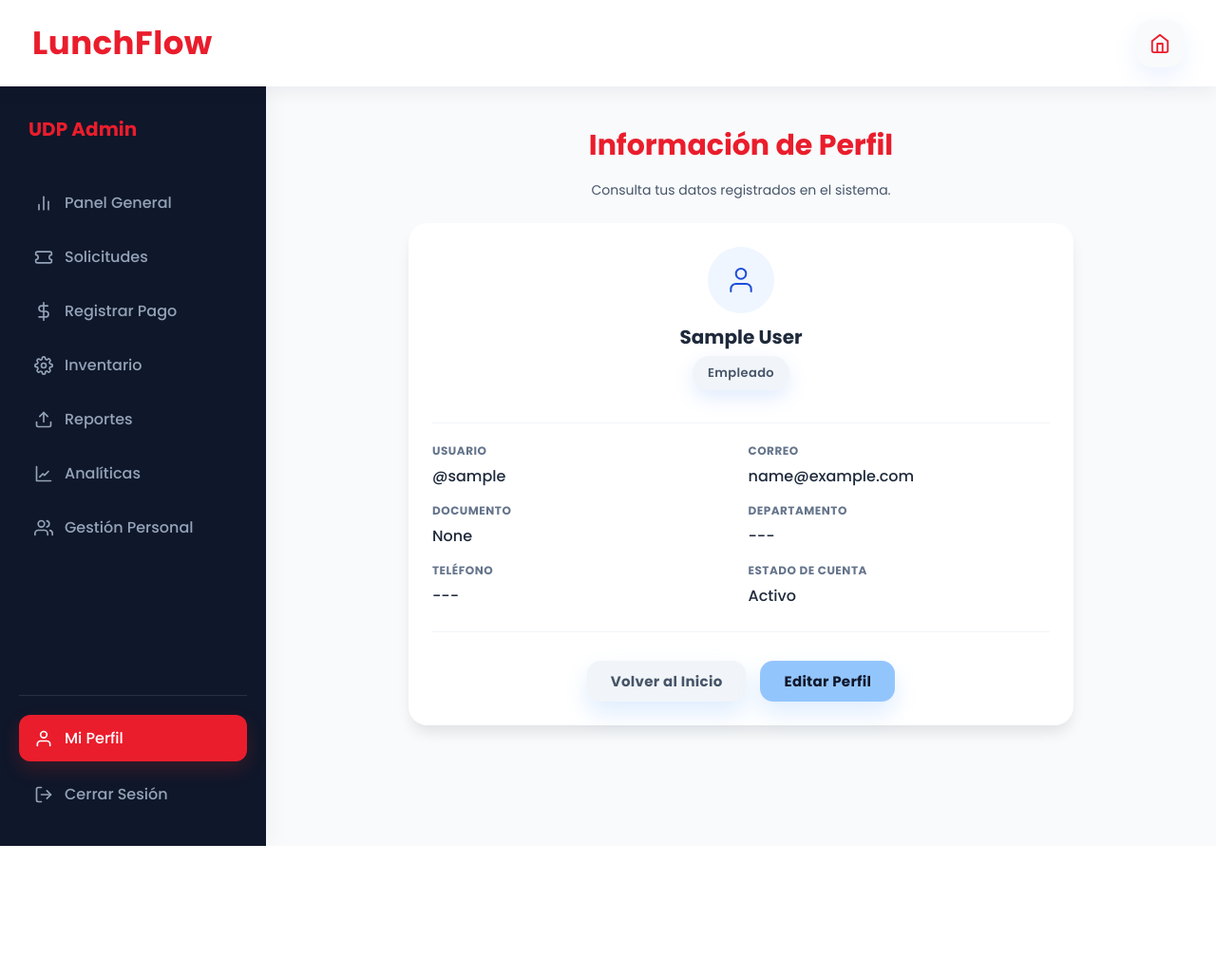
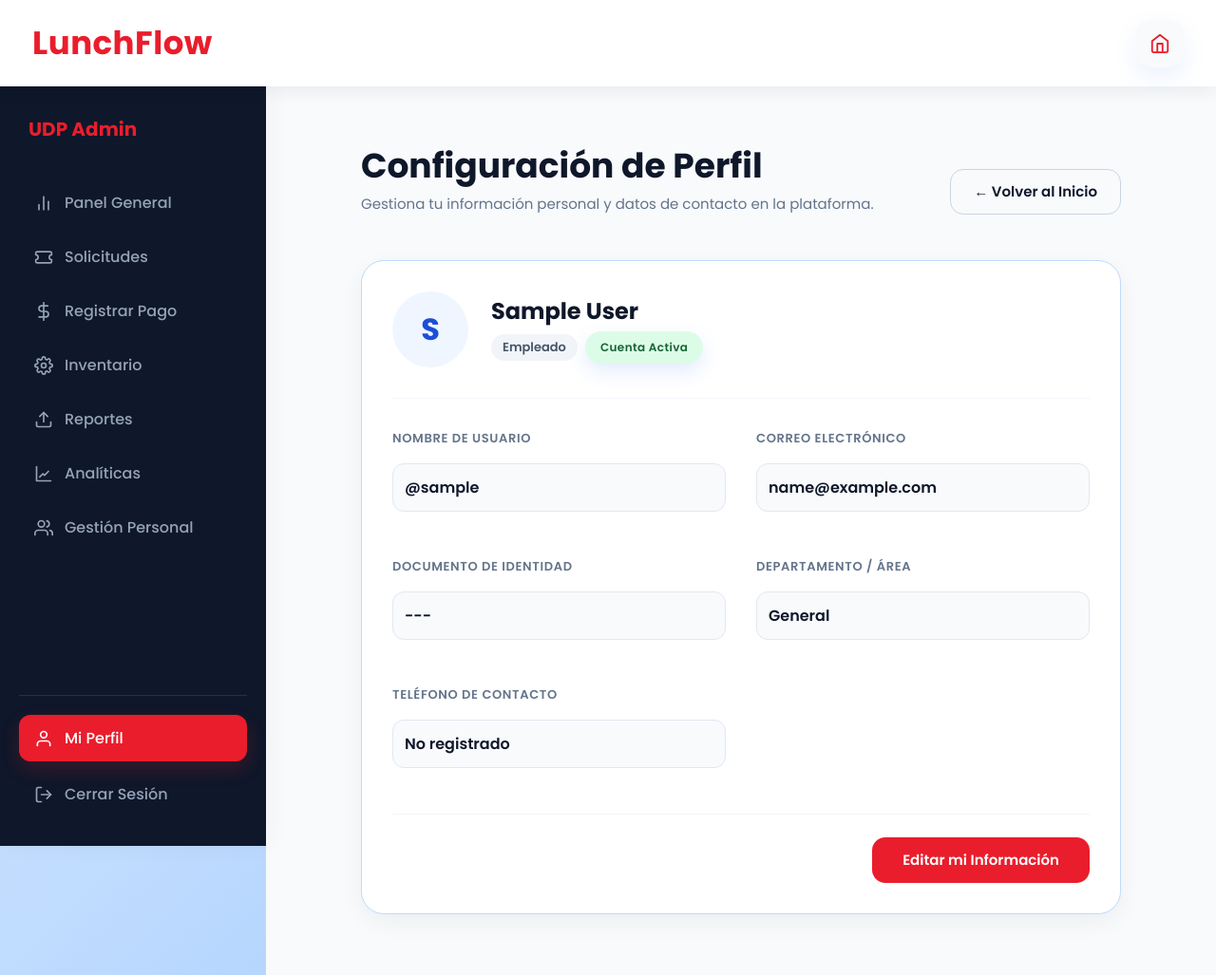
Before and after one commit to juansimonEAFIT/Proyecto2_EAFIT, a Django app: page /perfil/ in a window 1280 px wide. Shown: the whole page at 95% size. Before the commit the page ends 891 px from the top, so only its background shows below. Run offline with Django 5.2, Linux system fonts and the light colour scheme; the visitor is signed in with stand-in values (Sample User, id 1).

Commit message:
UI: Estandarización de Perfil y ajustes finales en Reportes, Analíticas e Inventario

```diff
--- a/users/templates/accounts/perfil.html
+++ b/users/templates/accounts/perfil.html
@@ -3,71 +3,80 @@
 {% block title %}Mi Perfil - LunchFlow{% endblock %}
 
 {% block content %}
-<div class="contenedor-interior" style="max-width: 700px;">
-    <div class="encabezado-interior">
-        <h1 class="titulo-central">Información de Perfil</h1>
-        <p class="subtitulo">Consulta tus datos registrados en el sistema.</p>
+<div class="admin-layout-container" style="max-width: 800px;">
+    <div class="admin-page-header" style="margin-bottom: 24px;">
+        <div>
+            <h1 class="admin-page-title">Configuración de Perfil</h1>
+            <p class="admin-page-subtitle">Gestiona tu información personal y datos de contacto en la plataforma.</p>
+        </div>
+        <a href="/" class="admin-btn admin-btn-outline" style="text-decoration: none;">&larr; Volver al Inicio</a>
     </div>
 
-    <div style="background: white; padding: 25px; border-radius: 20px; box-shadow: 0 10px 15px -3px rgba(0, 0, 0, 0.1);">
-        <div style="text-align: center; margin-bottom: 20px;">
-            <div class="avatar-perfil">
-                <svg xmlns="http://www.w3.org/2000/svg" width="32" height="32" viewBox="0 0 24 24" fill="none" stroke="currentColor" stroke-width="1.5" stroke-linecap="round" stroke-linejoin="round"><path d="M20 21v-2a4 4 0 0 0-4-4H8a4 4 0 0 0-4 4v2"/><circle cx="12" cy="7" r="4"/></svg>
+    <div class="admin-card">
+        <div style="display: flex; align-items: center; gap: 24px; margin-bottom: 32px; padding-bottom: 32px; border-bottom: 1px solid #f1f5f9;">
+            <div style="width: 80px; height: 80px; border-radius: 50%; background: #eff6ff; color: var(--color-azul); display: flex; align-items: center; justify-content: center; font-size: 32px; font-weight: 700;">
+                {{ view_user.first_name|first|default:view_user.username|first|upper }}
             </div>
-            <h2 style="color: #1e293b; margin: 0; font-size: 20px;">{{ view_user.get_full_name|default:view_user.username }}</h2>
-            <span class="insignia" style="background: #f1f5f9; color: #475569; margin-top: 5px;">{{ view_user.get_role_display }}</span>
+            <div>
+                <h2 style="color: var(--color-oscuro); margin: 0 0 4px 0; font-size: 24px; font-weight: 700;">{{ view_user.get_full_name|default:view_user.username }}</h2>
+                <div style="display: flex; gap: 8px; align-items: center;">
+                    <span style="background: #f1f5f9; color: #475569; padding: 4px 12px; border-radius: 999px; font-size: 13px; font-weight: 600;">
+                        {{ view_user.get_role_display }}
+                    </span>
+                    <span class="insignia {% if view_user.is_active %}insignia-verde{% else %}insignia-roja{% endif %}" style="margin: 0; font-size: 12px;">
+                        {{ view_user.is_active|yesno:"Cuenta Activa,Cuenta Inactiva" }}
+                    </span>
+                </div>
+            </div>
         </div>
 
-        <div style="display: grid; grid-template-columns: 1fr 1fr; gap: 15px; border-top: 1px solid #f1f5f9; padding-top: 20px;">
-            <div>
-                <label style="color: #64748b; font-size: 12px; text-transform: uppercase; font-weight: 700; display: block; margin-bottom: 5px;">Usuario</label>
-                <div style="font-weight: 500; color: #1e293b;">@{{ view_user.username }}</div>
+        <div style="display: grid; grid-template-columns: 1fr 1fr; gap: 32px;">
+            <div class="admin-input-group">
+                <label style="color: var(--color-texto-sutil); font-size: 13px; text-transform: uppercase; letter-spacing: 0.05em;">Nombre de Usuario</label>
+                <div style="font-size: 16px; font-weight: 600; color: var(--color-oscuro); padding: 12px; background: #f8fafc; border-radius: 12px; border: 1px solid #e2e8f0;">@{{ view_user.username }}</div>
             </div>
-            <div>
-                <label style="color: #64748b; font-size: 12px; text-transform: uppercase; font-weight: 700; display: block; margin-bottom: 5px;">Correo</label>
-                <div style="font-weight: 500; color: #1e293b;">{{ view_user.email|default:"---" }}</div>
+            <div class="admin-input-group">
+                <label style="color: var(--color-texto-sutil); font-size: 13px; text-transform: uppercase; letter-spacing: 0.05em;">Correo Electrónico</label>
+                <div style="font-size: 16px; font-weight: 600; color: var(--color-oscuro); padding: 12px; background: #f8fafc; border-radius: 12px; border: 1px solid #e2e8f0;">{{ view_user.email|default:"No registrado" }}</div>
             </div>
 
             {% if view_user.role == 'empleado' %}
-            <div>
-                <label style="color: #64748b; font-size: 12px; text-transform: uppercase; font-weight: 700; display: block; margin-bottom: 5px;">Documento</label>
-                <div style="font-weight: 500; color: #1e293b;">{{ view_user.empleado_perfil.numero_documento }}</div>
+            <div class="admin-input-group">
+                <label style="color: var(--color-texto-sutil); font-size: 13px; text-transform: uppercase; letter-spacing: 0.05em;">Documento de Identidad</label>
+                <div style="font-size: 16px; font-weight: 600; color: var(--color-oscuro); padding: 12px; background: #f8fafc; border-radius: 12px; border: 1px solid #e2e8f0;">{{ view_user.empleado_perfil.numero_documento|default:"---" }}</div>
             </div>
-            <div>
-                <label style="color: #64748b; font-size: 12px; text-transform: uppercase; font-weight: 700; display: block; margin-bottom: 5px;">Departamento</label>
-                <div style="font-weight: 500; color: #1e293b;">{{ view_user.empleado_perfil.departamento|default:"---" }}</div>
+            <div class="admin-input-group">
+                <label style="color: var(--color-texto-sutil); font-size: 13px; text-transform: uppercase; letter-spacing: 0.05em;">Departamento / Área</label>
+                <div style="font-size: 16px; font-weight: 600; color: var(--color-oscuro); padding: 12px; background: #f8fafc; border-radius: 12px; border: 1px solid #e2e8f0;">{{ view_user.empleado_perfil.departamento|default:"General" }}</div>
             </div>
             {% elif view_user.role == 'restaurante' %}
-            <div>
-                <label style="color: #64748b; font-size: 12px; text-transform: uppercase; font-weight: 700; display: block; margin-bottom: 5px;">Sede</label>
-                <div style="font-weight: 500; color: #1e293b;">{{ view_user.restaurante_perfil.nombre_sede }}</div>
+            <div class="admin-input-group">
+                <label style="color: var(--color-texto-sutil); font-size: 13px; text-transform: uppercase; letter-spacing: 0.05em;">Sede del Restaurante</label>
+                <div style="font-size: 16px; font-weight: 600; color: var(--color-oscuro); padding: 12px; background: #f8fafc; border-radius: 12px; border: 1px solid #e2e8f0;">{{ view_user.restaurante_perfil.nombre_sede }}</div>
             </div>
             {% endif %}
 
-            <div>
-                <label style="color: #64748b; font-size: 12px; text-transform: uppercase; font-weight: 700; display: block; margin-bottom: 5px;">Teléfono</label>
-                <div style="font-weight: 500; color: #1e293b;">
+            <div class="admin-input-group">
+                <label style="color: var(--color-texto-sutil); font-size: 13px; text-transform: uppercase; letter-spacing: 0.05em;">Teléfono de Contacto</label>
+                <div style="font-size: 16px; font-weight: 600; color: var(--color-oscuro); padding: 12px; background: #f8fafc; border-radius: 12px; border: 1px solid #e2e8f0;">
                     {% if view_user.role == 'empleado' %}
-                        {{ view_user.empleado_perfil.telefono|default:"---" }}
+                        {{ view_user.empleado_perfil.telefono|default:"No registrado" }}
                     {% elif view_user.role == 'restaurante' %}
-                        {{ view_user.restaurante_perfil.telefono|default:"---" }}
+                        {{ view_user.restaurante_perfil.telefono|default:"No registrado" }}
                     {% else %}
                         ---
                     {% endif %}
                 </div>
             </div>
-            <div>
-                <label style="color: #64748b; font-size: 12px; text-transform: uppercase; font-weight: 700; display: block; margin-bottom: 5px;">Estado de cuenta</label>
-                <div style="font-weight: 500; color: #1e293b;">{% if view_user.is_active %}Activo{% else %}Inactivo{% endif %}</div>
-            </div>
         </div>
 
-        <div style="margin-top: 25px; text-align: center; border-top: 1px solid #f1f5f9; padding-top: 20px; display: flex; justify-content: center; gap: 15px;">
-            <a href="/" class="boton" style="display: inline-block; width: auto; padding: 10px 25px; text-decoration: none; background: #f1f5f9; color: #475569;">Volver al Inicio</a>
-            {% if view_user == request.user and view_user.role == 'empleado' %}
-                <a href="{% url 'editar_perfil' %}" class="boton" style="display: inline-block; width: auto; padding: 10px 25px; text-decoration: none;">Editar Perfil</a>
-            {% endif %}
+        {% if view_user == request.user and view_user.role == 'empleado' %}
+        <div style="margin-top: 32px; padding-top: 24px; border-top: 1px solid #f1f5f9; display: flex; justify-content: flex-end;">
+            <a href="{% url 'editar_perfil' %}" class="admin-btn admin-btn-primary" style="text-decoration: none; padding: 0 32px;">
+                Editar mi Información
+            </a>
         </div>
+        {% endif %}
     </div>
 </div>
 {% endblock %}
```
